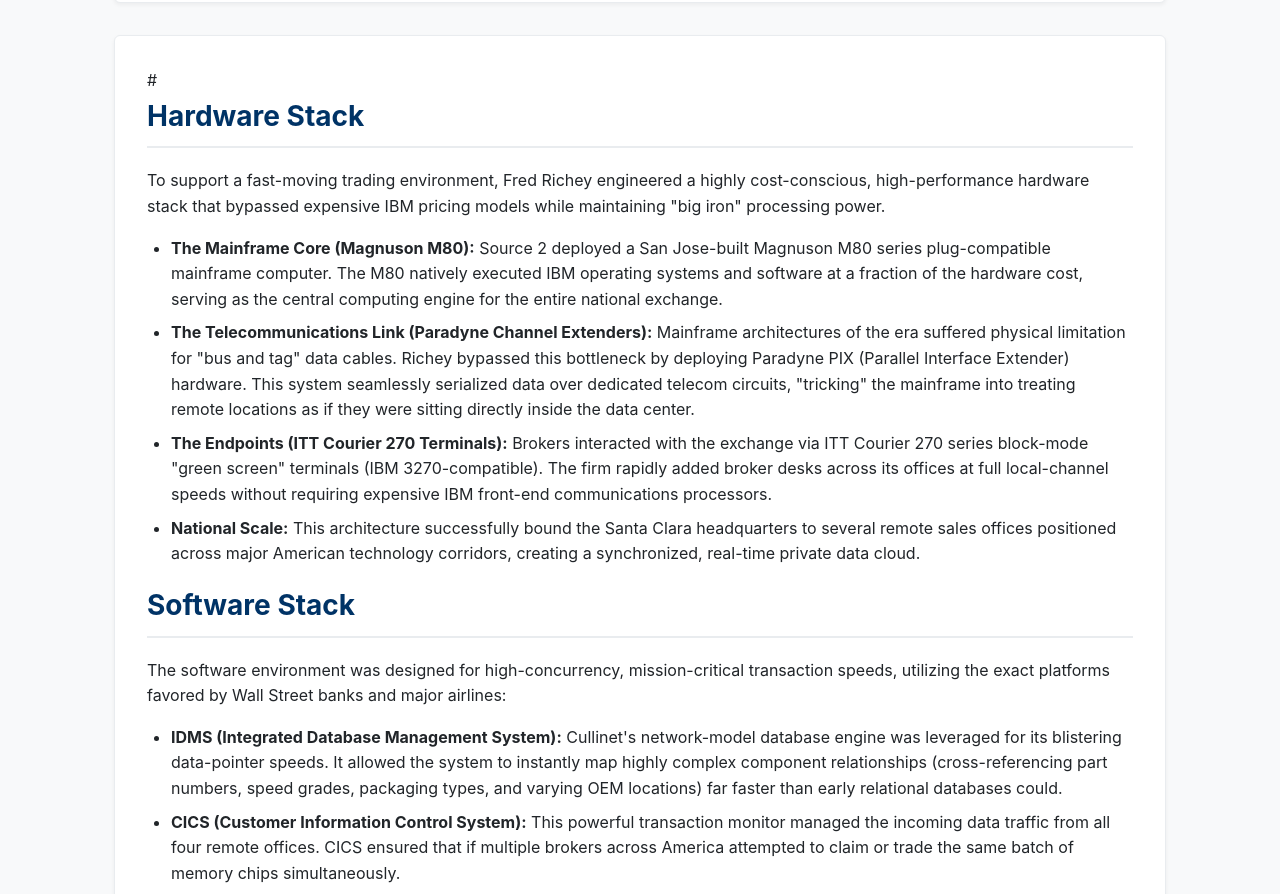
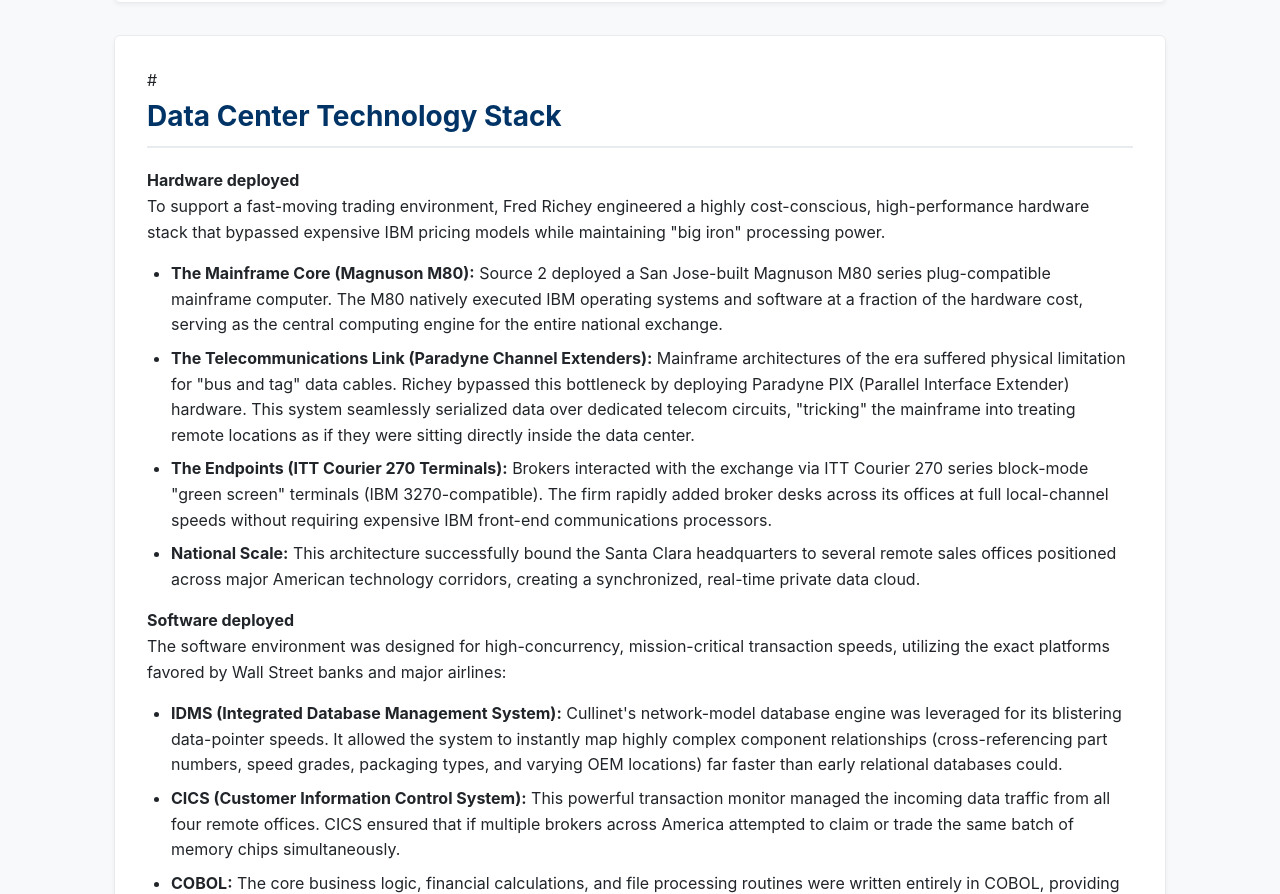
Before and after one commit to EpochOrigins/Source-2-International-Component-Exchange-1980-1984-Historical-Archive, a plain HTML site: page index.html in a window 1280 px wide. Shown: the part 1088-1982 px from the top of the page. Drawn offline with Linux system fonts and the light colour scheme.

Commit message:
Update index.html

```diff
--- a/index.html
+++ b/index.html
@@ -216,7 +216,8 @@
         <section id="tech">
 
 #
-        <h2>Hardware Stack</h2>
+        <h2>Data Center Technology Stack</h2>
+             <strong>Hardware deployed</strong>
 <p>To support a fast-moving trading environment, Fred Richey engineered a highly cost-conscious, high-performance hardware stack that bypassed expensive IBM pricing models while maintaining "big iron" processing power.</p>
 
 <ul>
@@ -226,7 +227,7 @@
   <li><strong>National Scale:</strong> This architecture successfully bound the Santa Clara headquarters to several remote sales offices positioned across major American technology corridors, creating a synchronized, real-time private data cloud.</li>
 </ul>
 
-<h2>Software Stack</h2>
+  <strong>Software deployed</strong>
 <p>The software environment was designed for high-concurrency, mission-critical transaction speeds, utilizing the exact platforms favored by Wall Street banks and major airlines:</p>
 
 <ul>
```
